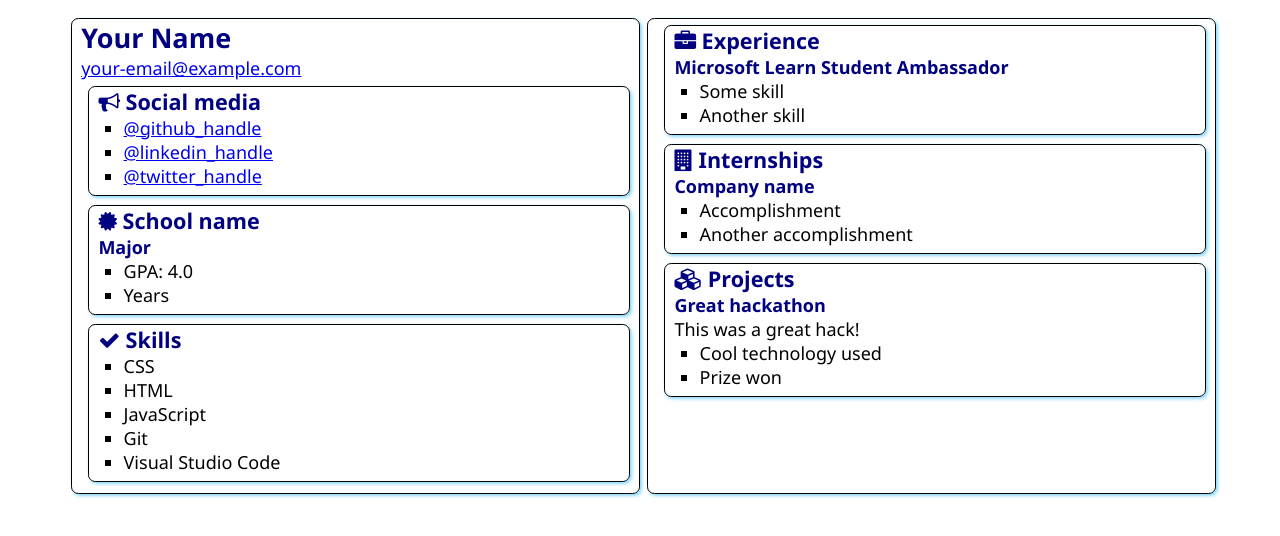
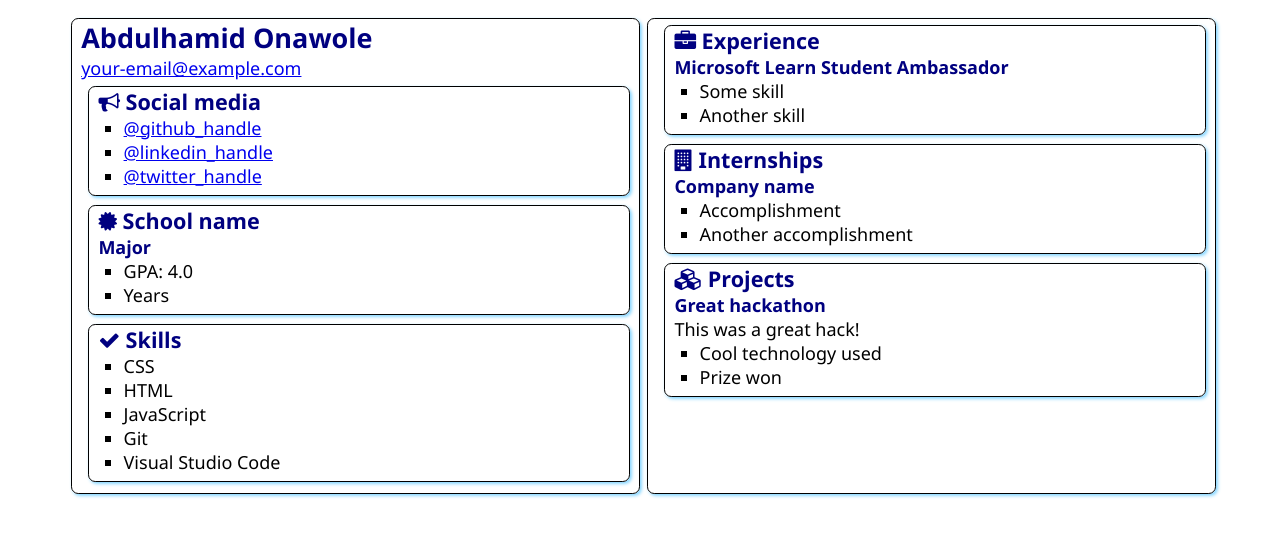
Before and after one commit to HamidOna/SATechnicalOnboarding, a plain HTML site: page src/index.html in a window 1280 px wide. Drawn offline with Linux system fonts and the light colour scheme.

Commit message:
Added my name
Replaced "Your Name" with "Abdulhamid Onawole"

```diff
--- a/src/index.html
+++ b/src/index.html
@@ -12,7 +12,7 @@
 <body>
     <main>
         <article class="box">
-            <h1>Your Name</h1>
+            <h1>Abdulhamid Onawole</h1>
             <div><a href="mailto:your.email@example.com">your-email@example.com</a></div>
 
             <section class="box">
```
